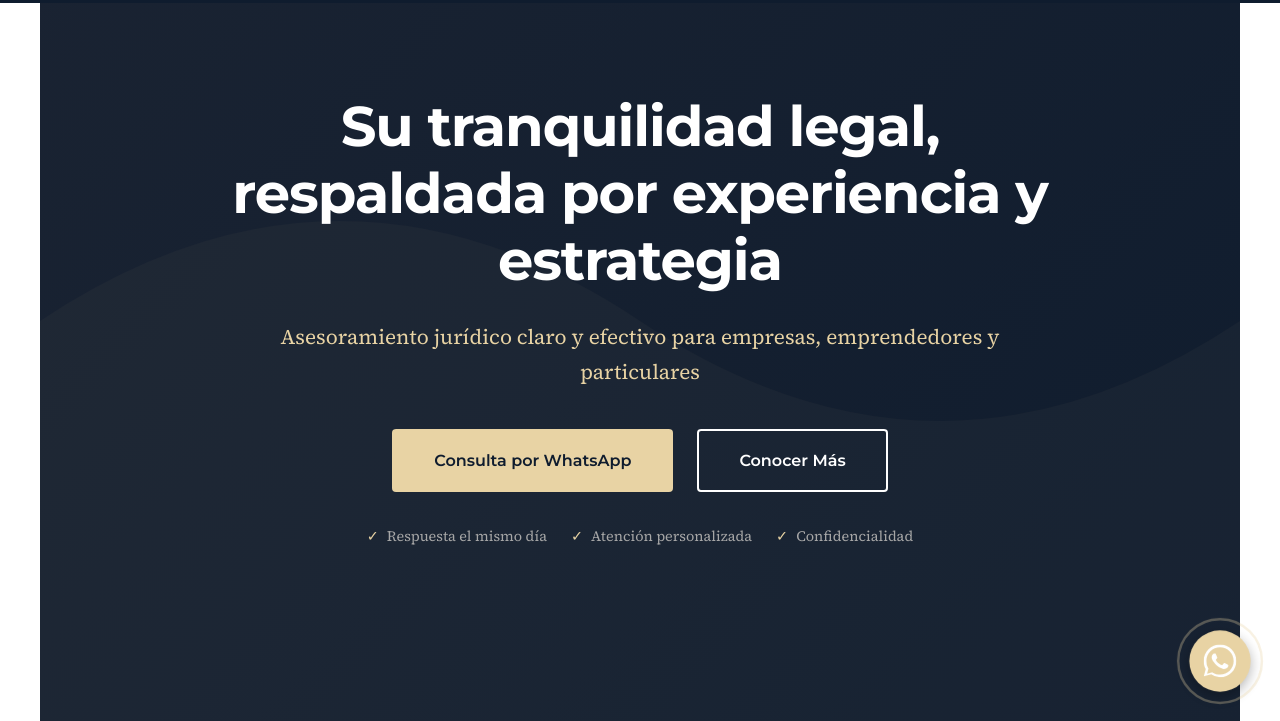
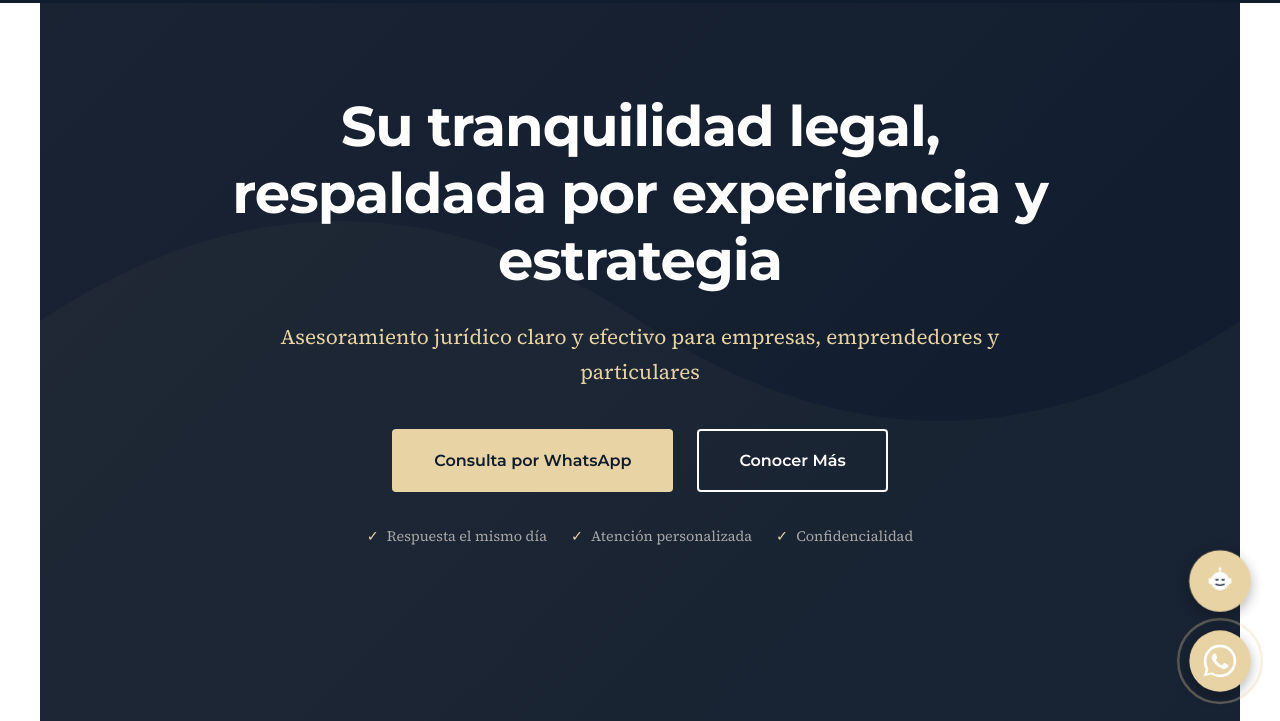
Before and after one commit to IAutomatiq/OGM-ABOGADOS, a plain HTML site: page index.html in a window 1280 px wide. Shown: the part 79-800 px from the top of the page. Drawn offline with Linux system fonts and the light colour scheme.

Commit message:
Update index.html

```diff
--- a/index.html
+++ b/index.html
@@ -110,6 +110,11 @@
             outline-offset: 4px;
         }
 
+        /* Ocultar botón de WhatsApp del nav */
+        .nav-links .btn-whatsapp {
+            display: none;
+        }
+
         /* Hero Section */
         .hero {
             position: relative;
@@ -994,6 +999,76 @@
             fill: var(--ogm-white);
         }
 
+        /* N8N Assistant Float Button */
+        .n8n-float {
+            position: fixed;
+            bottom: 110px; /* 60px del botón + 30px del margen bottom + 20px de separación */
+            right: 30px;
+            width: 60px;
+            height: 60px;
+            background: var(--ogm-gold);
+            border-radius: 50%;
+            display: flex;
+            align-items: center;
+            justify-content: center;
+            box-shadow: 0 4px 12px rgba(0,0,0,0.3);
+            z-index: 999;
+            transition: all 0.3s ease;
+            animation: pulse 6s infinite;
+            animation-delay: 3s; /* Desfase con el botón de WhatsApp */
+        }
+
+        .n8n-float::before {
+            content: '';
+            position: absolute;
+            top: -5px;
+            left: -5px;
+            right: -5px;
+            bottom: -5px;
+            border-radius: 50%;
+            border: 2px solid var(--ogm-gold);
+            animation: ripple 2s infinite;
+            animation-delay: 1s; /* Desfase con el efecto del WhatsApp */
+        }
+
+        .n8n-float:hover {
+            transform: scale(1.15) rotate(10deg);
+            box-shadow: 0 8px 25px rgba(0,0,0,0.4);
+        }
+
+        .n8n-float:focus {
+            outline: 3px solid var(--ogm-white);
+            outline-offset: 3px;
+        }
+
+        .n8n-float svg {
+            width: 32px;
+            height: 32px;
+            fill: var(--ogm-white);
+        }
+
+        /* Tooltips para botones flotantes */
+        .float-button-tooltip {
+            position: absolute;
+            right: 75px;
+            background: var(--ogm-blue);
+            color: var(--ogm-white);
+            padding: 8px 15px;
+            border-radius: 8px;
+            white-space: nowrap;
+            font-size: 0.85rem;
+            font-family: 'Montserrat', sans-serif;
+            opacity: 0;
+            pointer-events: none;
+            transition: opacity 0.3s ease;
+            box-shadow: 0 2px 8px rgba(0,0,0,0.2);
+        }
+
+        .whatsapp-float:hover .float-button-tooltip,
+        .n8n-float:hover .float-button-tooltip {
+            opacity: 1;
+        }
+
         /* Responsive */
         @media (max-width: 768px) {
             .nav-links {
@@ -1048,7 +1123,7 @@
     <!-- Header -->
     <header id="header">
         <nav>
-            <a href="https://wa.me/542616987536" target="_blank" rel="noopener noreferrer" class="logo-link" aria-label="Contactar por WhatsApp">
+            <a href="https://wa.me/542616987536?text=Hola%20OGM%20Abogados,%20tengo%20una%20consulta" target="_blank" rel="noopener noreferrer" class="logo-link btn-whatsapp" aria-label="Contactar por WhatsApp">
                 <div class="logo">OGM Abogados</div>
             </a>
             <ul class="nav-links">
@@ -1069,7 +1144,7 @@
             <h1>Su tranquilidad legal, respaldada por experiencia y estrategia</h1>
             <p>Asesoramiento jurídico claro y efectivo para empresas, emprendedores y particulares</p>
             <div class="cta-buttons">
-                <a href="https://wa.me/542616987536" target="_blank" rel="noopener noreferrer" class="btn btn-primary">Consulta por WhatsApp</a>
+                <a href="https://wa.me/542616987536?text=Hola%20OGM%20Abogados,%20tengo%20una%20consulta" target="_blank" rel="noopener noreferrer" class="btn btn-primary">Consulta por WhatsApp</a>
                 <a href="#about" class="btn btn-secondary">Conocer Más</a>
             </div>
             <div class="trust-line">
@@ -1351,9 +1426,38 @@
     </footer>
 
     <!-- WhatsApp Float Button -->
-    <a href="https://wa.me/542616987536" target="_blank" rel="noopener noreferrer" class="whatsapp-float" aria-label="Contactar por WhatsApp">
+    <a href="https://wa.me/542616987536?text=Hola%20OGM%20Abogados,%20tengo%20una%20consulta" target="_blank" rel="noopener noreferrer" class="whatsapp-float" aria-label="Contactar por WhatsApp">
+        <span class="float-button-tooltip">WhatsApp</span>
         <svg viewBox="0 0 32 32" xmlns="http://www.w3.org/2000/svg">
             <path d="M16 0C7.164 0 0 7.164 0 16c0 2.828.736 5.484 2.016 7.78L.096 30.912l7.328-1.92A15.91 15.91 0 0 0 16 32c8.836 0 16-7.164 16-16S24.836 0 16 0zm0 29.333c-2.548 0-4.956-.708-7.012-1.936l-.5-.3-5.18 1.356 1.38-5.048-.328-.52A13.25 13.25 0 0 1 2.667 16C2.667 8.636 8.636 2.667 16 2.667S29.333 8.636 29.333 16 23.364 29.333 16 29.333zm7.292-9.98c-.4-.2-2.364-1.168-2.732-1.3-.368-.132-.636-.2-.904.2-.268.4-1.036 1.3-1.268 1.568-.232.268-.468.3-.868.1-.4-.2-1.688-.62-3.216-1.98-1.188-1.06-1.992-2.368-2.224-2.768-.232-.4-.024-.616.176-.816.18-.18.4-.468.6-.7.2-.232.268-.4.4-.668.132-.268.068-.5-.032-.7-.1-.2-.904-2.176-1.24-2.98-.328-.78-.66-.676-.904-.688-.232-.012-.5-.016-.768-.016s-.7.1-1.068.5c-.368.4-1.404 1.372-1.404 3.348s1.436 3.88 1.636 4.148c.2.268 2.828 4.316 6.848 6.052.956.412 1.704.66 2.288.844.96.308 1.836.264 2.528.16.772-.116 2.364-.968 2.696-1.9.332-.932.332-1.732.232-1.9-.1-.168-.368-.268-.768-.468z"/>
+        </svg>
+    </a>
+
+    <!-- N8N Assistant Float Button -->
+    <a href="TU_URL_DE_N8N_AQUI" target="_blank" rel="noopener noreferrer" class="n8n-float" aria-label="Asistente OGM Abogados">
+        <span class="float-button-tooltip">Asistente OGM</span>
+        <svg viewBox="0 0 64 64" xmlns="http://www.w3.org/2000/svg">
+            <!-- Cabeza del bot (círculo) -->
+            <circle cx="32" cy="32" r="18" fill="#FFFFFF"/>
+
+            <!-- Auricular izquierdo -->
+            <rect x="10" y="26" width="5" height="12" rx="2.5" fill="#FFFFFF"/>
+            <path d="M 15 28 Q 18 28 18 32 Q 18 36 15 36" fill="none" stroke="#FFFFFF" stroke-width="2"/>
+
+            <!-- Auricular derecho -->
+            <rect x="49" y="26" width="5" height="12" rx="2.5" fill="#FFFFFF"/>
+            <path d="M 49 28 Q 46 28 46 32 Q 46 36 49 36" fill="none" stroke="#FFFFFF" stroke-width="2"/>
+
+            <!-- Ojos felices -->
+            <path d="M 24 29 Q 26 31 28 29" fill="none" stroke="#0F1C2E" stroke-width="2.5" stroke-linecap="round"/>
+            <path d="M 36 29 Q 38 31 40 29" fill="none" stroke="#0F1C2E" stroke-width="2.5" stroke-linecap="round"/>
+
+            <!-- Sonrisa -->
+            <path d="M 24 38 Q 32 42 40 38" fill="none" stroke="#0F1C2E" stroke-width="2.5" stroke-linecap="round"/>
+
+            <!-- Antena -->
+            <line x1="32" y1="14" x2="32" y2="10" stroke="#FFFFFF" stroke-width="2.5" stroke-linecap="round"/>
+            <circle cx="32" cy="8" r="2.5" fill="#FFFFFF"/>
         </svg>
     </a>
 
```
